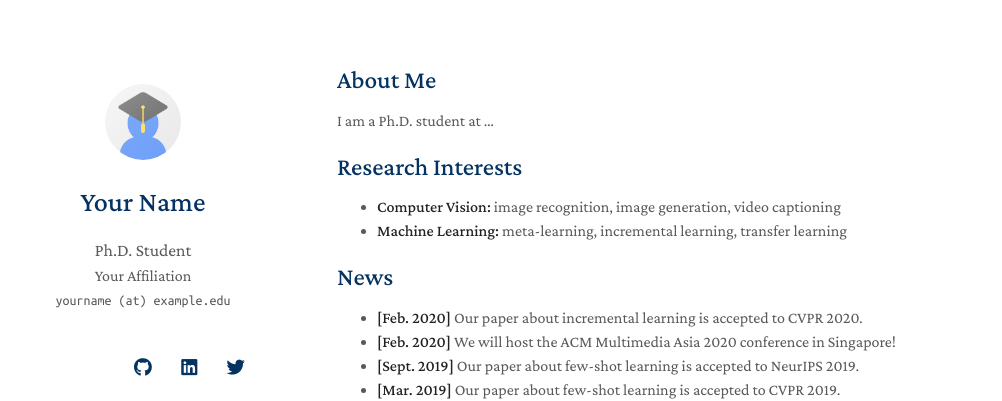
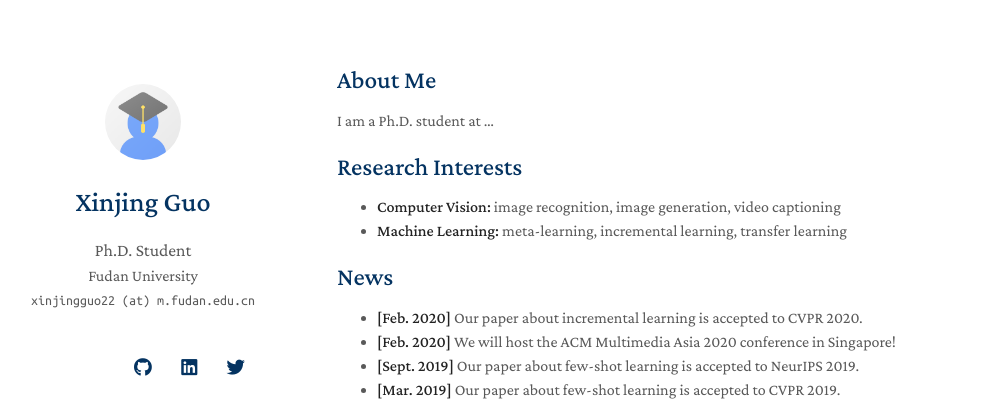
Before and after one commit to Xinjing-Guo/Xinjing-Guo1.github.io, a Jekyll site: the page built from index.md, in a window 1280 px wide. Shown: the top 401 px of the page, without its empty margins (133-1135 px from the left). Built offline with Jekyll 4.4.1, drawn with Linux system fonts in a browser that asks for light colours; nearby versions of some CDN libraries; a style sheet for code colours, icons or effects is not loaded; our own code applies the rules of GitHub Pages for plain Markdown files.

Commit message:
Update _config.yml

```diff
--- a/_config.yml
+++ b/_config.yml
@@ -1,8 +1,8 @@
 # Basic Information
-title: Your Name
+title: Xinjing Guo
 position: Ph.D. Student
-affiliation: Your Affiliation
-email: yourname (at) example.edu
+affiliation: Fudan University
+email: xinjingguo22 (at) m.fudan.edu.cn
 
 # Search Engine Optimization (SEO)
 # The following information is used to improve the website traffic from search engines, e.g., Google.
```
